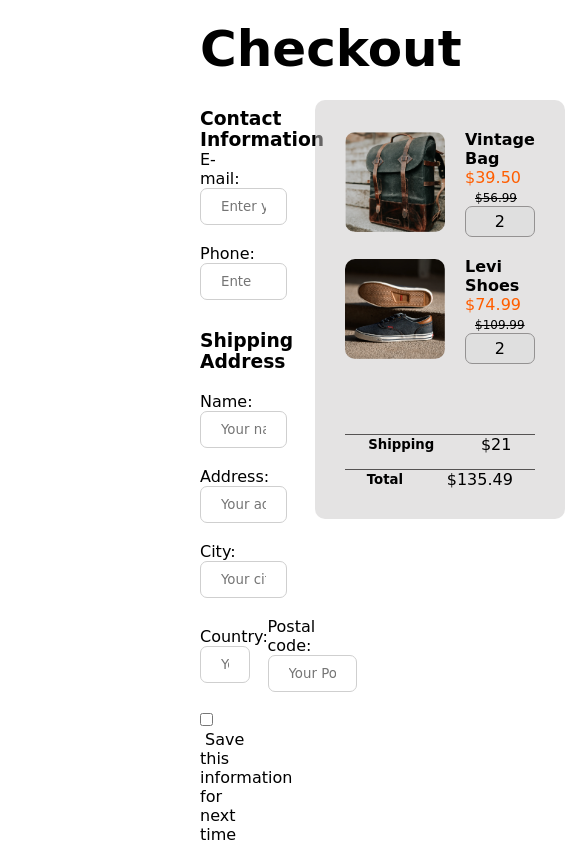
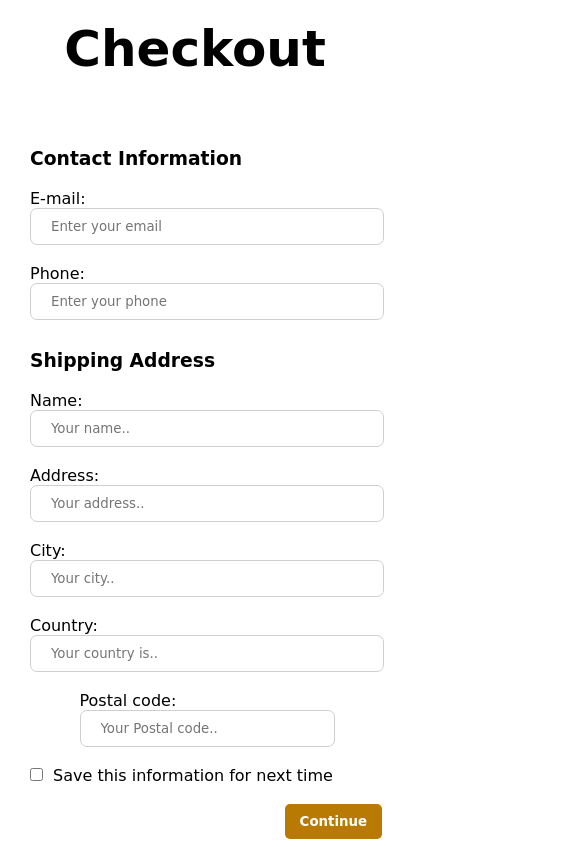
Before and after one commit to engsabbir/checkout-page, a plain HTML site: page index.html in a window 390 px wide. Shown: the top 847 px of the page, 565 px wide, since content can reach past the window. Drawn offline with Linux system fonts and the light colour scheme; a web font is replaced by a local one.

Commit message:
responsive for mobile device

```diff
--- a/index.html
+++ b/index.html
@@ -16,9 +16,9 @@
 
 <body>
     <!-- main start -->
+    <h1 class="heading">Checkout</h1>
     <main class="checkout-container">
         <section class="column checkout">
-            <h1 class="heading">Checkout</h1>
             <!-- contact information section start -->
             <section class="contact-information">
                 <h3>Contact Information</h3>
--- a/responsive.css
+++ b/responsive.css
@@ -0,0 +1,33 @@
+@media screen and (max-width: 576px) {
+    .heading{
+        margin: 20px;
+        text-align: center;
+    }
+    .checkout-container{
+        flex-direction: column;
+        justify-content: flex-start;
+        width: 80%;
+        margin: auto;
+        margin-left: -20px;
+        margin-right: -20px;
+    }
+    .column-input{
+        flex-direction: column;
+        gap: 0;
+        width: 100%;
+    }
+    .country, .postal{
+        gap: 0;
+        width: 100%;
+    }
+    .cart-product{
+        width: 100%;
+    }
+    .checkout input[type="text"], input[type="password"], input[type="email"], input[type="number"]{
+        width: 100%;
+    }
+    .checkout{
+        width: 100%;
+        justify-content: flex-start;
+    }
+}
--- a/style.css
+++ b/style.css
@@ -3,20 +3,20 @@
     margin: auto;
 }
 
+.heading{
+    font-size: 50px;
+    margin-left: 200px;
+}
 /* checkout section start */
 .checkout-container{
     margin: 0 150px;
     display: flex;
     justify-content: space-around;
-    align-items: start;
 }
 .checkout{
     width: 50%;
     padding: 20px 50px;
     width: 50%;
-}
-.heading{
-    font-size: 50px;
 }
 .checkout input[type="text"], input[type="password"], input[type="email"], input[type="number"]{
     width: 100%;
@@ -25,7 +25,7 @@
     outline: none;
     border: 1px solid rgb(207, 207, 207);
 }
-.contact-information, .shipping-address h3{
+.contact-information h3, .shipping-address h3{
     margin-top: 30px;
     margin-bottom: 20px;
 }
```
